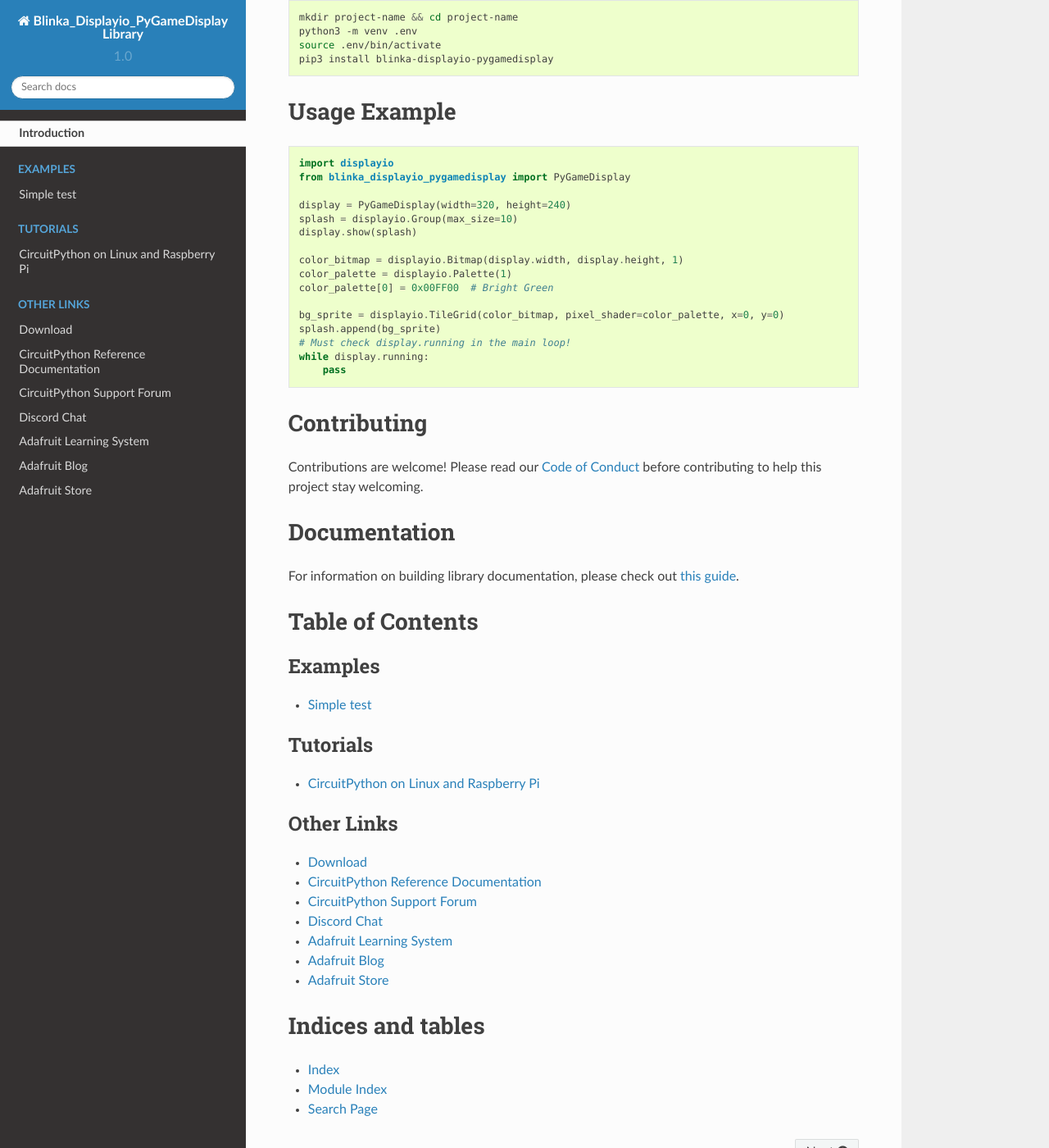
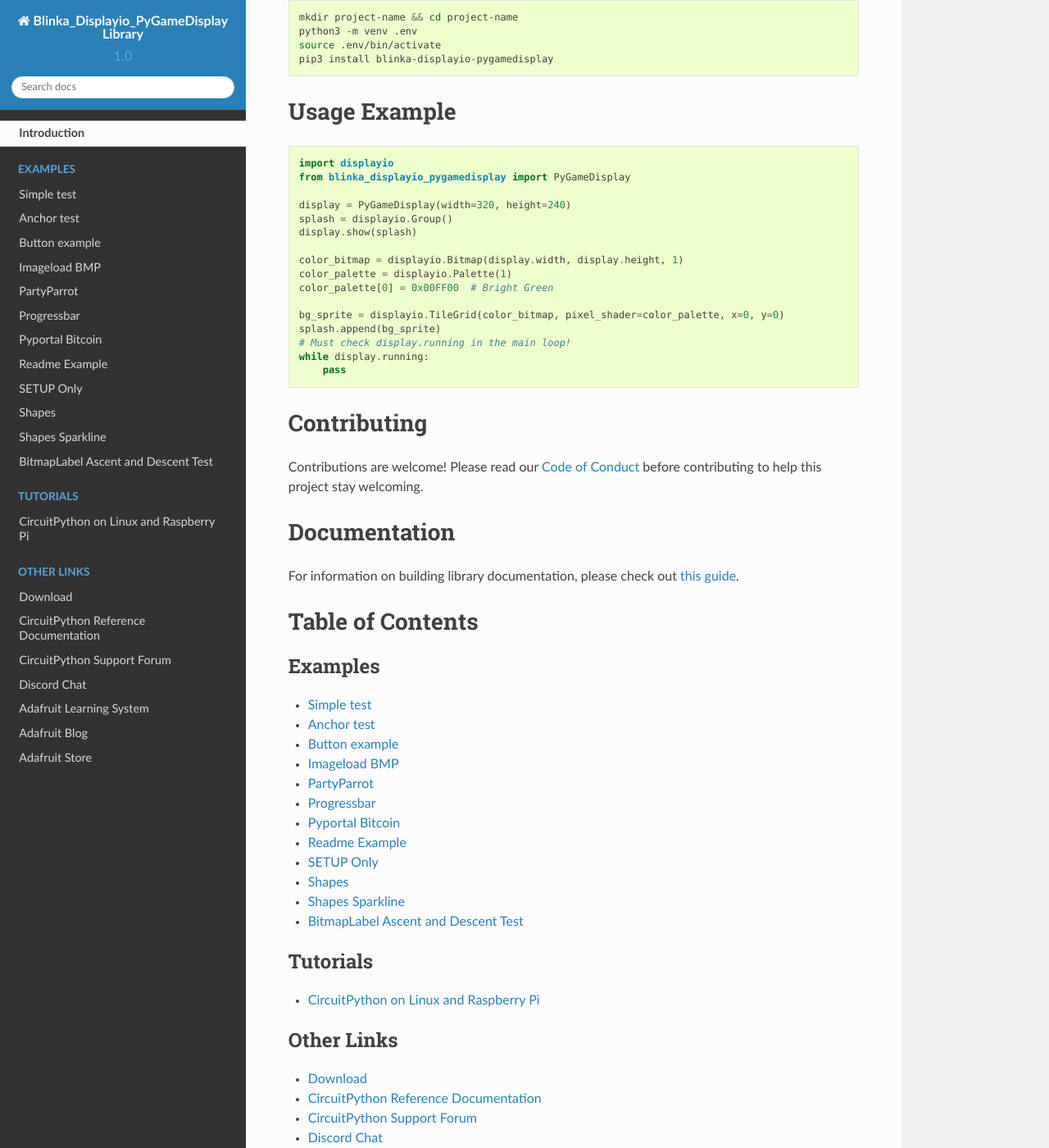
Before and after one commit to FoamyGuy/Blinka_Displayio_PyGameDisplay, a Sphinx documentation site: the page built from docs/index.rst, in a window 1280 px wide and 1400 px high, scrolled down 1498 px. Shown: the whole window at 82% size. Built offline with Sphinx 7.4.7 and the Read the Docs theme 2.0.0, drawn with Linux system fonts in a browser that asks for light colours; some of the changed lines change nothing that is shown.

Commit message:
Improving_Documentation

```diff
--- a/README.rst
+++ b/README.rst
@@ -79,7 +79,7 @@
     from blinka_displayio_pygamedisplay import PyGameDisplay
 
     display = PyGameDisplay(width=320, height=240)
-    splash = displayio.Group(max_size=10)
+    splash = displayio.Group()
     display.show(splash)
 
     color_bitmap = displayio.Bitmap(display.width, display.height, 1)
--- a/docs/examples.rst
+++ b/docs/examples.rst
@@ -6,3 +6,113 @@
 .. literalinclude:: ../examples/blinka_displayio_pygamedisplay_simpletest.py
     :caption: examples/blinka_displayio_pygamedisplay_simpletest.py
     :linenos:
+
+Anchor test
+------------
+
+Testing anchor point of adafruit_display_text label.
+
+.. literalinclude:: ../examples/blinka_displayio_pygamedisplay_anchor_test.py
+    :caption: examples/blinka_displayio_pygamedisplay_anchor_test.py
+    :linenos:
+
+Button example
+--------------
+
+Initialize the PyGame display and add a button to it.
+React to click events on the button.
+
+.. literalinclude:: ../examples/blinka_displayio_pygamedisplay_button_example.py
+    :caption: examples/blinka_displayio_pygamedisplay_button_example.py
+    :linenos:
+
+Imageload BMP
+--------------
+
+Use adafruit_imageload to show a bitmap on the screen
+
+.. literalinclude:: ../examples/blinka_displayio_pygamedisplay_imageload_bmp_test.py
+    :caption: examples/blinka_displayio_pygamedisplay_imageload_bmp_test.py
+    :linenos:
+
+PartyParrot
+--------------
+
+Party parrot animation code adapted from:
+https://github.com/adafruit/Adafruit_Learning_System_Guides/tree/master/IoT_Party_Parrot
+
+.. literalinclude:: ../examples/blinka_displayio_pygamedisplay_partyparrot.py
+    :caption: examples/blinka_displayio_pygamedisplay_partyparrot.py
+    :linenos:
+
+Progressbar
+--------------
+
+Example showing the use of adafruit_progressbar
+
+.. literalinclude:: ../examples/blinka_displayio_pygamedisplay_progressbar_example.py
+    :caption: examples/blinka_displayio_pygamedisplay_progressbar_example.py
+    :linenos:
+
+Pyportal Bitcoin
+-----------------
+
+This example will access the coindesk API, grab a number like bitcoin value in
+USD and display it on a screen
+If you can find something that spits out JSON data, we can display it!
+You can find any resources in the associated Learn Guide at:
+https://learn.adafruit.com/pyportal-bitcoin-value-display
+
+.. literalinclude:: ../examples/blinka_displayio_pygamedisplay_pyportal_bitcoin.py
+    :caption: examples/blinka_displayio_pygamedisplay_pyportal_bitcoin.py
+    :linenos:
+
+Readme Example
+---------------
+
+Initialize the PyGame display and fill it with green
+
+.. literalinclude:: ../examples/blinka_displayio_pygamedisplay_readme_example.py
+    :caption: examples/blinka_displayio_pygamedisplay_readme_example.py
+    :linenos:
+
+SETUP Only
+-------------
+
+Make green and purple rectangles and a
+"Hello World" label.
+
+.. literalinclude:: ../examples/blinka_displayio_pygamedisplay_setup_only.py
+    :caption: examples/blinka_displayio_pygamedisplay_setup_only.py
+    :linenos:
+
+
+Shapes
+--------
+
+This is adapted from an example in the shapes library to work with pygame display.
+It shows how to draw various different shapes and place them on the screen
+
+.. literalinclude:: ../examples/blinka_displayio_pygamedisplay_shapes.py
+    :caption: examples/blinka_displayio_pygamedisplay_shapes.py
+    :linenos:
+
+Shapes Sparkline
+-----------------
+
+This example has been adapted from the example in the shapes
+library to work with pygame display.
+
+.. literalinclude:: ../examples/blinka_displayio_pygamedisplay_shapes_sparkline.py
+    :caption: examples/blinka_displayio_pygamedisplay_shapes_sparkline.py
+    :linenos:
+
+BitmapLabel Ascent and Descent Test
+------------------------------------
+
+Make green and purple rectangles and a
+"Hello World" label.
+
+.. literalinclude:: ../examples/display_text_bitmap_label_ascent_descent_test.py
+    :caption: examples/display_text_bitmap_label_ascent_descent_test.py
+    :linenos:
```
